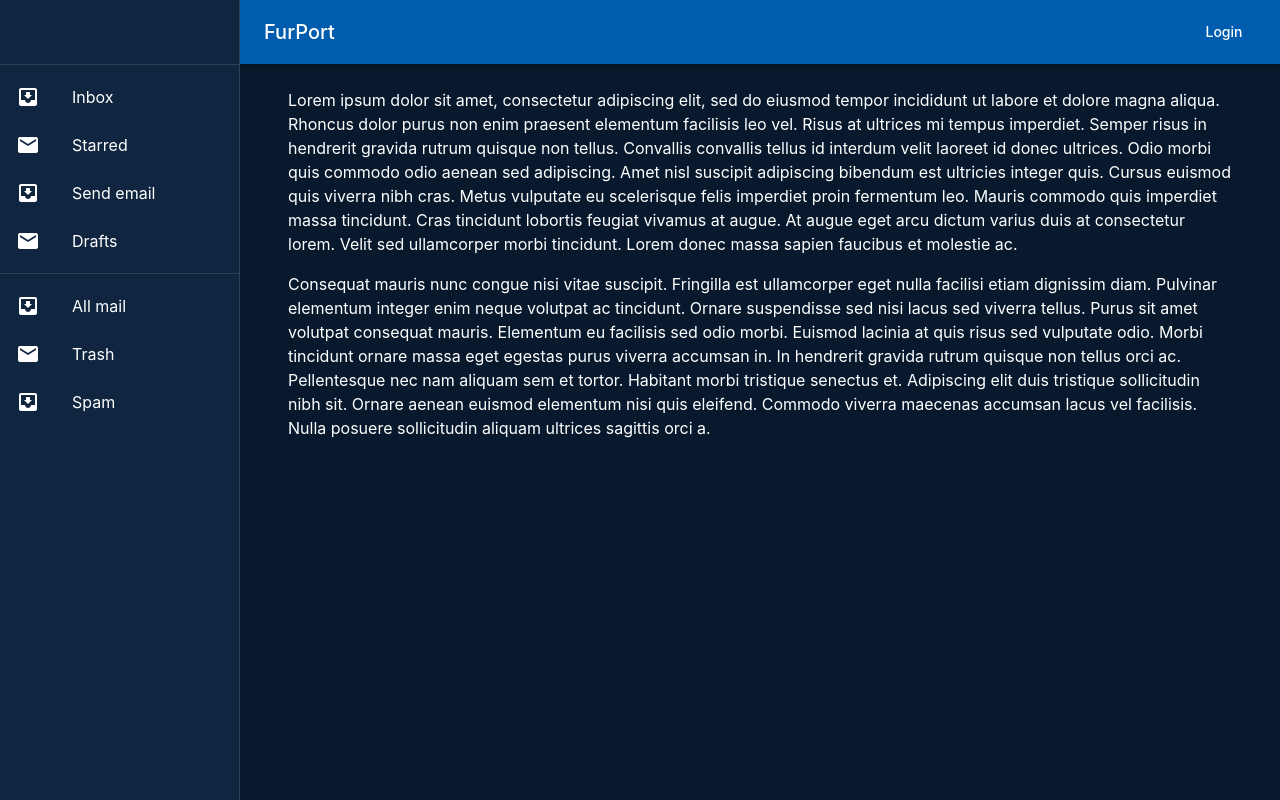
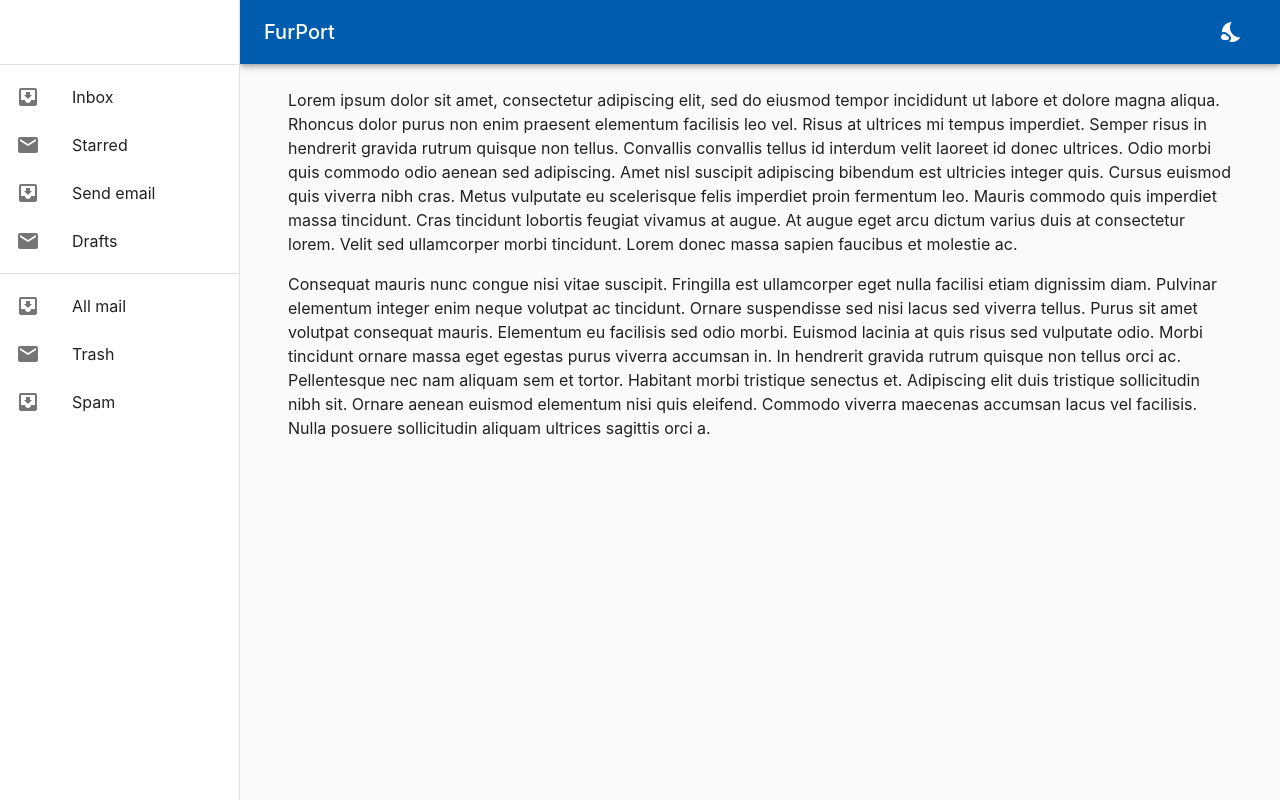
Before and after one commit to lapi-hotel-group/furport-front, a React (Create React App) app: page / in a window 1280 px wide. Built offline with nearby package versions, Linux system fonts and the light colour scheme.

Commit message:
add dark mode

```diff
--- a/src/App.js
+++ b/src/App.js
@@ -1,10 +1,15 @@
-import React from "react";
-import { makeStyles } from "@material-ui/core/styles";
+import React, { useContext, useEffect } from "react";
+import { makeStyles, createMuiTheme } from "@material-ui/core/styles";
 import Container from "@material-ui/core/Container";
+import { ThemeProvider } from "@material-ui/core/styles";
+import CssBaseline from "@material-ui/core/CssBaseline";
 
 import Header from "./components/Header/Header";
 import Home from "./components/Home/Home";
 import Drawer from "./components/Drawer/Drawer";
+import { ThemeContext } from "./theme/themeContext";
+import darkTheme from "./theme/darkTheme";
+import defaultTheme from "./theme/defaultTheme";
 
 const useStyles = makeStyles((theme) => ({
   root: {
@@ -14,18 +19,36 @@ const useStyles = makeStyles((theme) => ({
 
 function App() {
   const classes = useStyles();
+
   const [mobileOpen, setMobileOpen] = React.useState(false);
   const handleDrawerToggle = () => {
     setMobileOpen(!mobileOpen);
   };
+
+  const context = useContext(ThemeContext);
+  useEffect(() => {
+    const isDark = localStorage.getItem("isDark");
+    if (isDark === "true") {
+      context.handleThemeChange(true);
+    }
+  }, [context]);
+
   return (
+    <ThemeProvider
+      theme={createMuiTheme(context.isDark ? darkTheme : defaultTheme)}
+    >
+      <CssBaseline />
       <div className={classes.root}>
         <Header handleDrawerToggle={handleDrawerToggle} />
-      <Drawer mobileOpen={mobileOpen} handleDrawerToggle={handleDrawerToggle} />
+        <Drawer
+          mobileOpen={mobileOpen}
+          handleDrawerToggle={handleDrawerToggle}
+        />
         <Container>
           <Home />
         </Container>
       </div>
+    </ThemeProvider>
   );
 }
 
--- a/src/components/Header/Header.js
+++ b/src/components/Header/Header.js
@@ -1,11 +1,14 @@
-import React from "react";
+import React, { useContext } from "react";
 import { makeStyles } from "@material-ui/core/styles";
 import AppBar from "@material-ui/core/AppBar";
 import Toolbar from "@material-ui/core/Toolbar";
 import Typography from "@material-ui/core/Typography";
-import Button from "@material-ui/core/Button";
 import IconButton from "@material-ui/core/IconButton";
 import MenuIcon from "@material-ui/icons/Menu";
+import WbSunnyIcon from "@material-ui/icons/WbSunny";
+import NightsStayIcon from "@material-ui/icons/NightsStay";
+
+import { ThemeContext } from "../../theme/themeContext";
 
 const drawerWidth = 240;
 
@@ -26,9 +29,10 @@ const useStyles = makeStyles((theme) => ({
     flexGrow: 1,
   },
 }));
-
 const Header = (props) => {
   const classes = useStyles();
+
+  const themeContext = useContext(ThemeContext);
 
   return (
     <header>
@@ -46,7 +50,21 @@ const Header = (props) => {
           <Typography variant="h6" className={classes.title}>
             FurPort
           </Typography>
-          <Button color="inherit">Login</Button>
+          {themeContext.isDark ? (
+            <IconButton
+              color="inherit"
+              onClick={() => themeContext.handleThemeChange(false)}
+            >
+              <WbSunnyIcon />
+            </IconButton>
+          ) : (
+            <IconButton
+              color="inherit"
+              onClick={() => themeContext.handleThemeChange(true)}
+            >
+              <NightsStayIcon />
+            </IconButton>
+          )}
         </Toolbar>
       </AppBar>
     </header>
--- a/src/index.js
+++ b/src/index.js
@@ -2,17 +2,13 @@ import React from "react";
 import ReactDOM from "react-dom";
 import App from "./App";
 import * as serviceWorker from "./serviceWorker";
-import { MuiThemeProvider } from "@material-ui/core/styles";
-import CssBaseline from "@material-ui/core/CssBaseline";
-
-import muiTheme from "./styling/muiTheme";
+import ThemeContextProvider from "./theme/themeContext";
 
 ReactDOM.render(
   <React.StrictMode>
-    <MuiThemeProvider theme={muiTheme}>
-      <CssBaseline />
+    <ThemeContextProvider>
       <App />
-    </MuiThemeProvider>
+    </ThemeContextProvider>
   </React.StrictMode>,
   document.getElementById("root")
 );
--- a/src/styling/muiTheme.js
+++ b/src/theme/darkTheme.js
@@ -1,7 +1,4 @@
-import { createMuiTheme } from "@material-ui/core/styles";
-
-const muiTheme = createMuiTheme({
-  // direction: "rtl",
+const darkTheme = {
   typography: {
     button: {
       textTransform: "none",
@@ -49,6 +46,6 @@ const muiTheme = createMuiTheme({
       paper: "#0F2540",
     },
   },
-});
+};
 
-export default muiTheme;
+export default darkTheme;
--- /dev/null
+++ b/src/theme/defaultTheme.js
@@ -0,0 +1,51 @@
+const defaultTheme = {
+  typography: {
+    button: {
+      textTransform: "none",
+    },
+    fontFamily: [
+      "-apple-system",
+      "BlinkMacSystemFont",
+      '"Segoe UI"',
+      "Roboto",
+      '"Helvetica Neue"',
+      "Arial",
+      "sans-serif",
+      '"Apple Color Emoji"',
+      '"Segoe UI Emoji"',
+      '"Segoe UI Symbol"',
+    ].join(","),
+  },
+  props: {
+    MuiTextField: {
+      variant: "outlined",
+    },
+  },
+  palette: {
+    type: "light",
+    primary: {
+      main: "#005CAF",
+    },
+    secondary: {
+      main: "#566C73",
+    },
+    error: {
+      main: "#C1328E",
+    },
+    warning: {
+      main: "#8B81C3",
+    },
+    info: {
+      main: "#2EA9DF",
+    },
+    success: {
+      main: "#00AA90",
+    },
+    background: {
+      default: "#fafafa",
+      paper: "#fff",
+    },
+  },
+};
+
+export default defaultTheme;
--- /dev/null
+++ b/src/theme/themeContext.js
@@ -0,0 +1,25 @@
+import React, { useState } from "react";
+
+export const ThemeContext = React.createContext({
+  isDark: false,
+  handleThemeChange: () => {},
+});
+
+const ThemeContextProvider = (props) => {
+  const [isDark, setIsDark] = useState(false);
+  const handleThemeChange = (toDark) => {
+    localStorage.setItem("isDark", toDark);
+    setIsDark(toDark);
+  };
+  return (
+    <ThemeContext.Provider
+      value={{
+        handleThemeChange: handleThemeChange,
+        isDark: isDark,
+      }}
+    >
+      {props.children}
+    </ThemeContext.Provider>
+  );
+};
+export default ThemeContextProvider;
```
Lines whose indentation alone changed are shown as unchanged.
